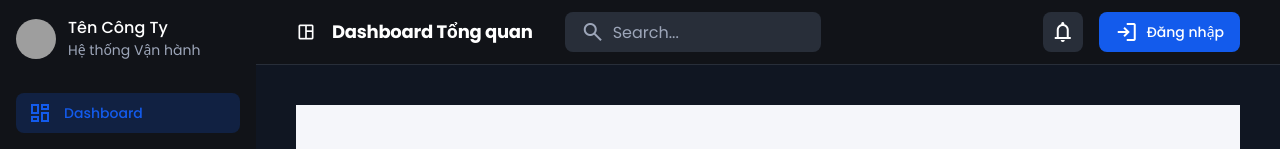
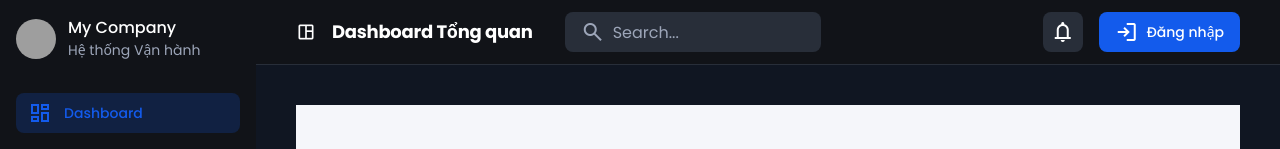
Before and after one commit to TuNgoc07/n8n-doc-fe, a React (Vite) app: page / in a window 1280 px wide. Shown: the top 149 px of the page. Built offline with nearby package versions, Linux system fonts and the light colour scheme; grey boxes are pictures that could not be loaded.

Commit message:
fix: update company name

```diff
--- a/src/components/NavigationLayout.jsx
+++ b/src/components/NavigationLayout.jsx
@@ -50,7 +50,7 @@ const NavigationLayout = ({
               />
               <div className="flex flex-col">
                 <h1 className="text-white text-base font-medium leading-normal">
-                  Tên Công Ty
+                  My Company
                 </h1>
                 <p className="text-[#9da6b9] text-sm font-normal leading-normal">
                   Hệ thống Vận hành
```
